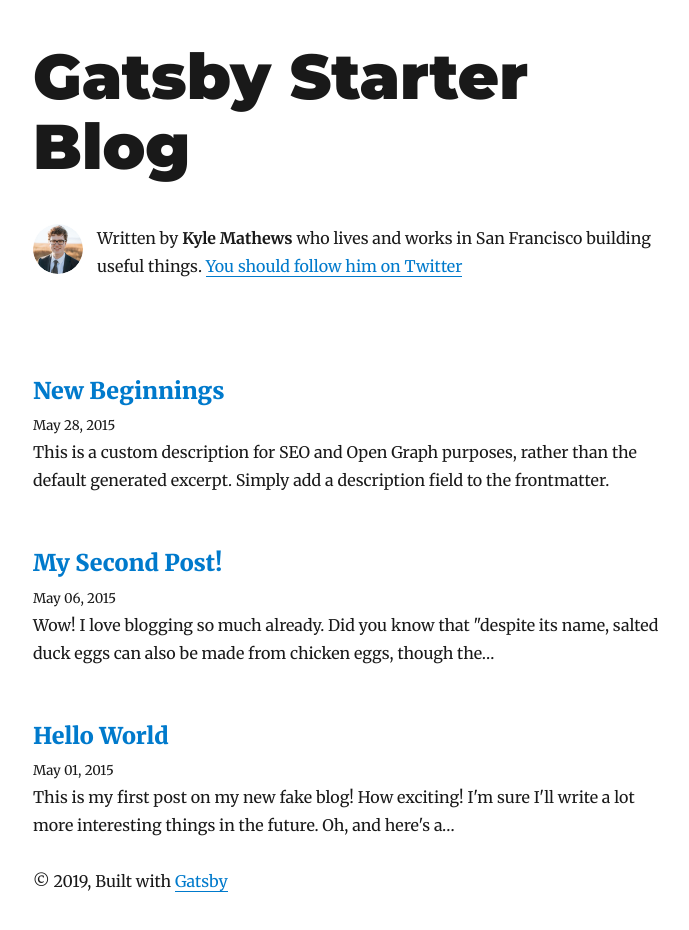
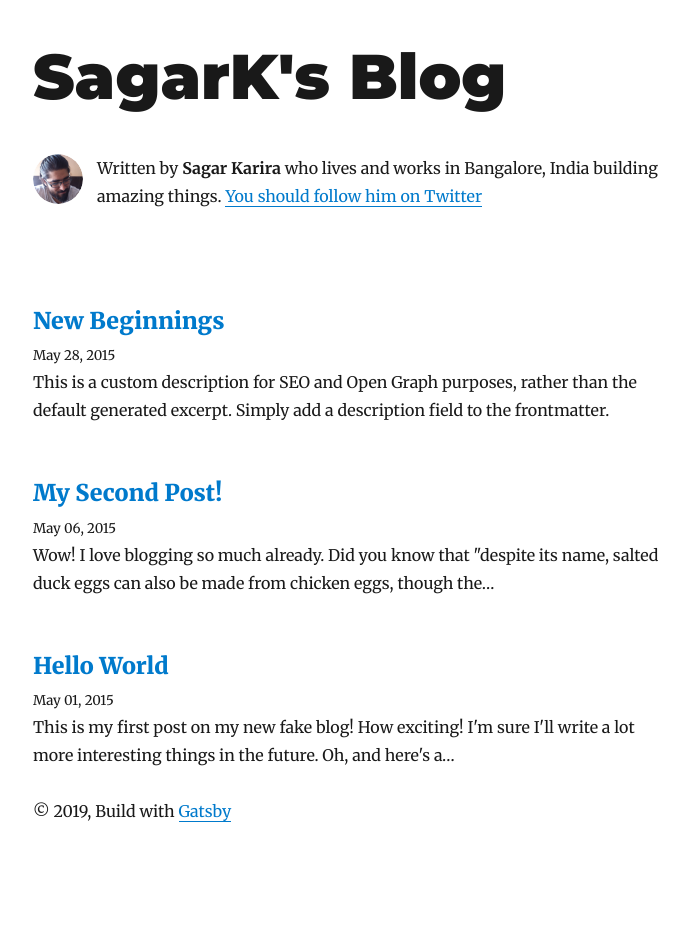
Before and after one commit to sagarkarira/blog, a Gatsby site: page / in a window 1280 px wide. Shown: the whole page, without its empty margins (292-981 px from the left). After the commit the page ends 867 px from the top, so only its background shows below. Built offline with nearby package versions, Linux system fonts and the light colour scheme; Gatsby itself is replaced by a stand-in of ours; some packages are replaced by stand-ins of ours.

Commit message:
Some changes

```diff
--- a/gatsby-config.js
+++ b/gatsby-config.js
@@ -1,11 +1,11 @@
 module.exports = {
   siteMetadata: {
-    title: `Gatsby Starter Blog`,
-    author: `Kyle Mathews`,
-    description: `A starter blog demonstrating what Gatsby can do.`,
+    title: `SagarK's Blog`,
+    author: `Sagar Karira`,
+    description: `Personal blog of Sagar Karira`,
     siteUrl: `https://gatsby-starter-blog-demo.netlify.com/`,
     social: {
-      twitter: `kylemathews`,
+      twitter: `ekrysis`,
     },
   },
   plugins: [
--- a/src/components/bio.js
+++ b/src/components/bio.js
@@ -38,8 +38,8 @@ function Bio() {
               }}
             />
             <p>
-              Written by <strong>{author}</strong> who lives and works in San
-              Francisco building useful things.
+              Written by <strong>{author}</strong> who lives and works in
+              Bangalore, India building amazing things.
               {` `}
               <a href={`https://twitter.com/${social.twitter}`}>
                 You should follow him on Twitter
@@ -54,7 +54,7 @@ function Bio() {
 
 const bioQuery = graphql`
   query BioQuery {
-    avatar: file(absolutePath: { regex: "/profile-pic.jpg/" }) {
+    avatar: file(absolutePath: { regex: "/profile-pic.png/" }) {
       childImageSharp {
         fixed(width: 50, height: 50) {
           ...GatsbyImageSharpFixed
--- a/src/components/layout.js
+++ b/src/components/layout.js
@@ -63,7 +63,7 @@ class Layout extends React.Component {
         <header>{header}</header>
         <main>{children}</main>
         <footer>
-          © {new Date().getFullYear()}, Built with
+          © {new Date().getFullYear()}, Build with
           {` `}
           <a href="https://www.gatsbyjs.org">Gatsby</a>
         </footer>
```
Also changed, not shown: content/assets/profile-pic.jpg (deleted), content/assets/profile-pic.png (added).
